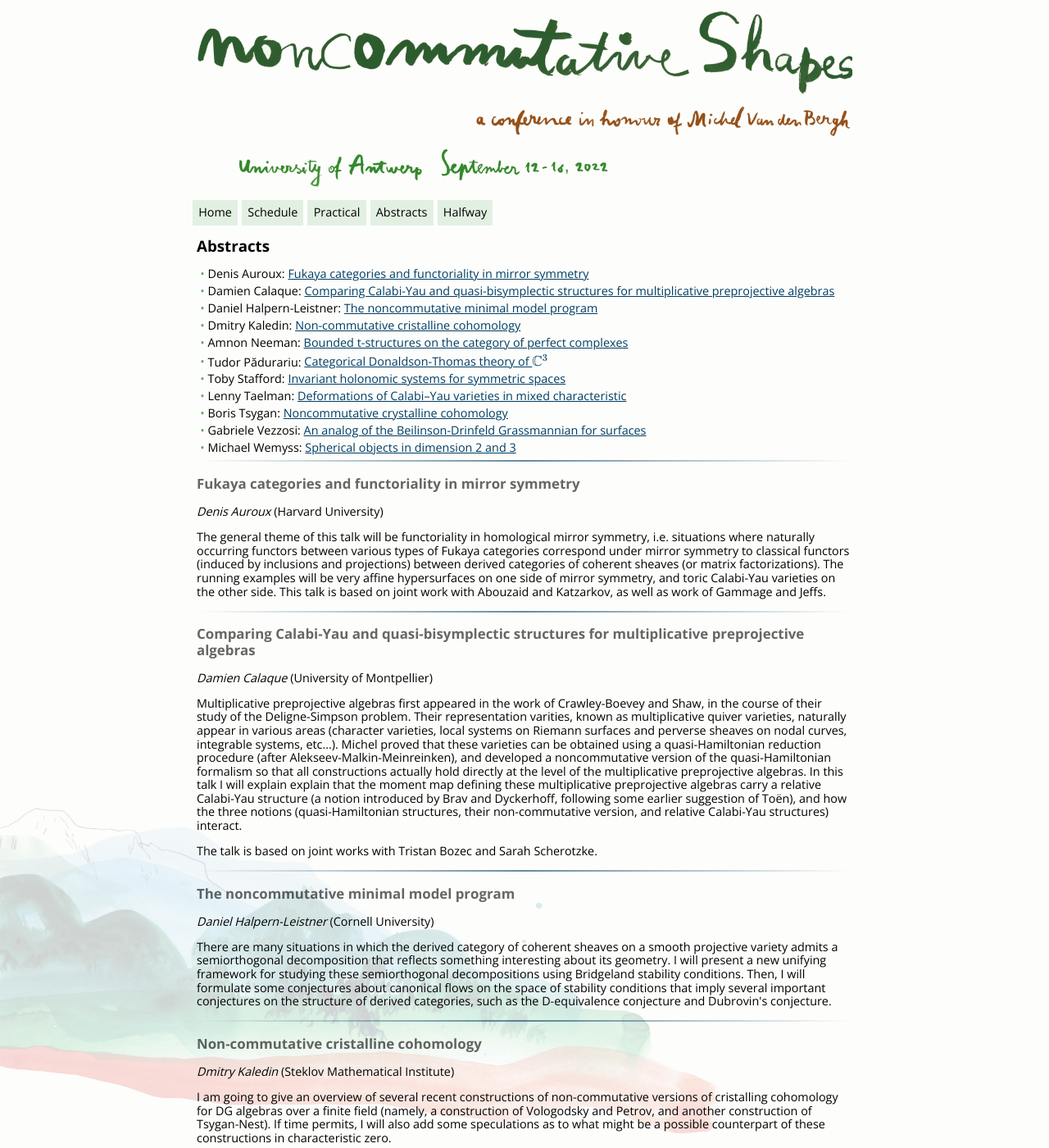
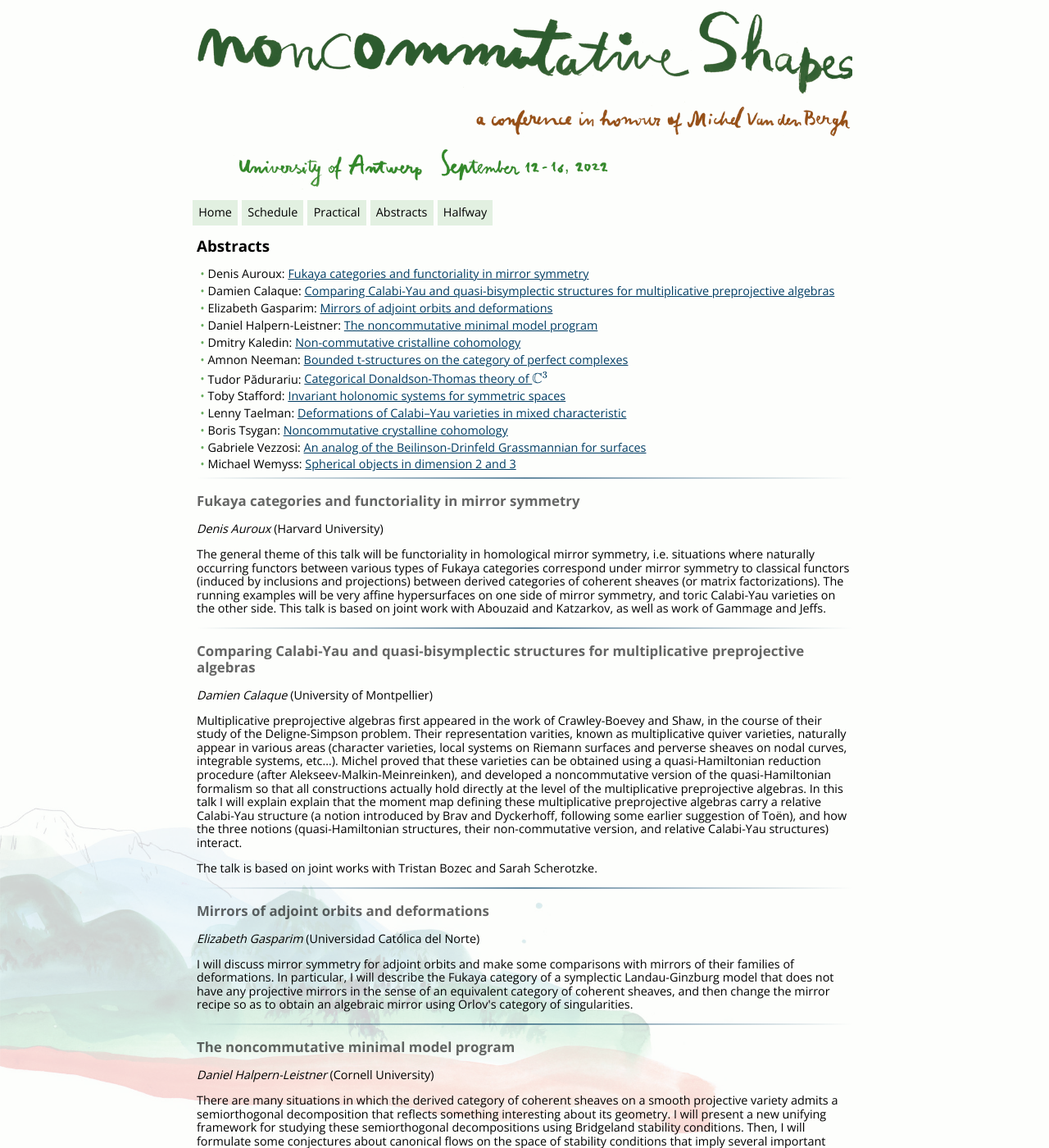
Before and after one commit to ncag-info/antwerp-2020, a Jekyll site: the page built from abstracts.html, in a window 1280 px wide and 1400 px high. Shown: the whole window at 82% size. Built offline with Jekyll 4.4.1, drawn with Linux system fonts in a browser that asks for light colours; nearby versions of some CDN libraries; library files that are not in the unit come from our copies; formulas are drawn with MathJax 3.

Commit message:
Added a talk

```diff
--- a/_data/speakers.yml
+++ b/_data/speakers.yml
@@ -54,11 +54,6 @@ neeman:
   name: Amnon Neeman
   affiliation: Australian National University
   website: http://maths-people.anu.edu.au/~neeman/
-
-orlov:
-  name: Dmitri Orlov
-  affiliation: Steklov Mathematical Institute
-  tbc: true
 
 padurariu:
   name: Tudor Pădurariu
--- a/_data/talks.yml
+++ b/_data/talks.yml
@@ -10,6 +10,15 @@ calaque:
   abstract: >
     <p>Multiplicative preprojective algebras first appeared in the work of Crawley-Boevey and Shaw, in the course of their study of the Deligne-Simpson problem. Their representation varities, known as multiplicative quiver varieties, naturally appear in various areas (character varieties, local systems on Riemann surfaces and perverse sheaves on nodal curves, integrable systems, etc...). Michel proved that these varieties can be obtained using a quasi-Hamiltonian reduction procedure (after Alekseev-Malkin-Meinreinken), and developed a noncommutative version of the quasi-Hamiltonian formalism so that all constructions actually hold directly at the level of the multiplicative preprojective algebras. In this talk I will explain explain that the moment map defining these multiplicative preprojective algebras carry a relative Calabi-Yau structure (a notion introduced by Brav and Dyckerhoff, following some earlier suggestion of Toën), and how the three notions (quasi-Hamiltonian structures, their non-commutative version, and relative Calabi-Yau structures) interact.
     <p>The talk is based on joint works with Tristan Bozec and Sarah Scherotzke.
+
+gasparim:
+  title: Mirrors of adjoint orbits and deformations
+  speaker: gasparim
+  abstract: >
+    <p>I will discuss mirror symmetry for adjoint orbits and make some comparisons with mirrors of their families of deformations.
+    In particular, I will describe the Fukaya category of a symplectic Landau-Ginzburg model that does not have any projective mirrors
+    in the sense of an equivalent category of coherent sheaves, and then change the mirror recipe so as to obtain an algebraic mirror
+    using Orlov's category of singularities.
 
 halpernleistner:
   title: The noncommutative minimal model program
```
